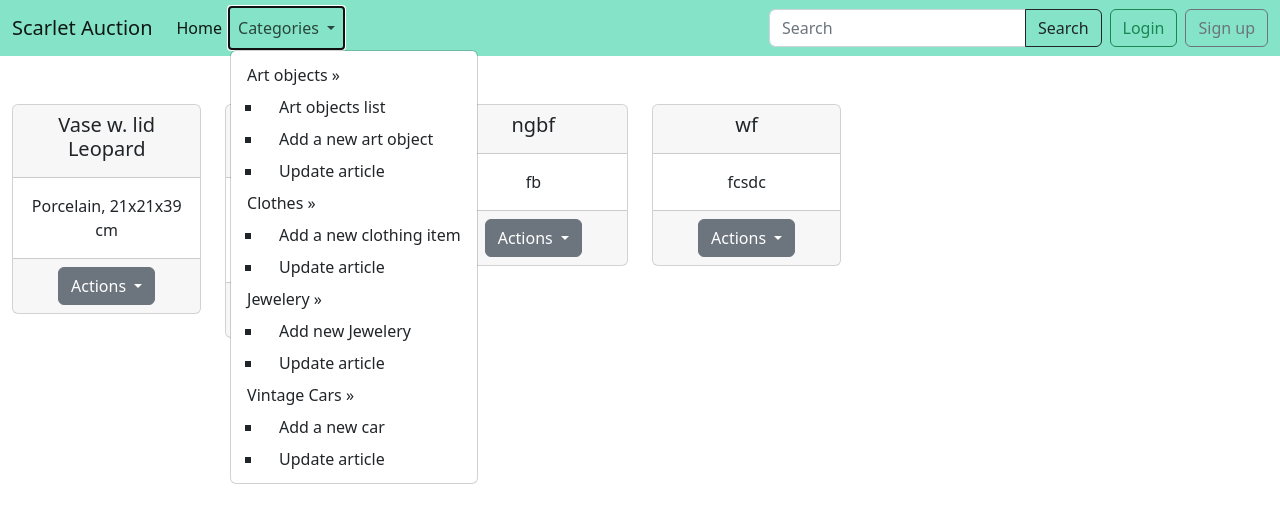
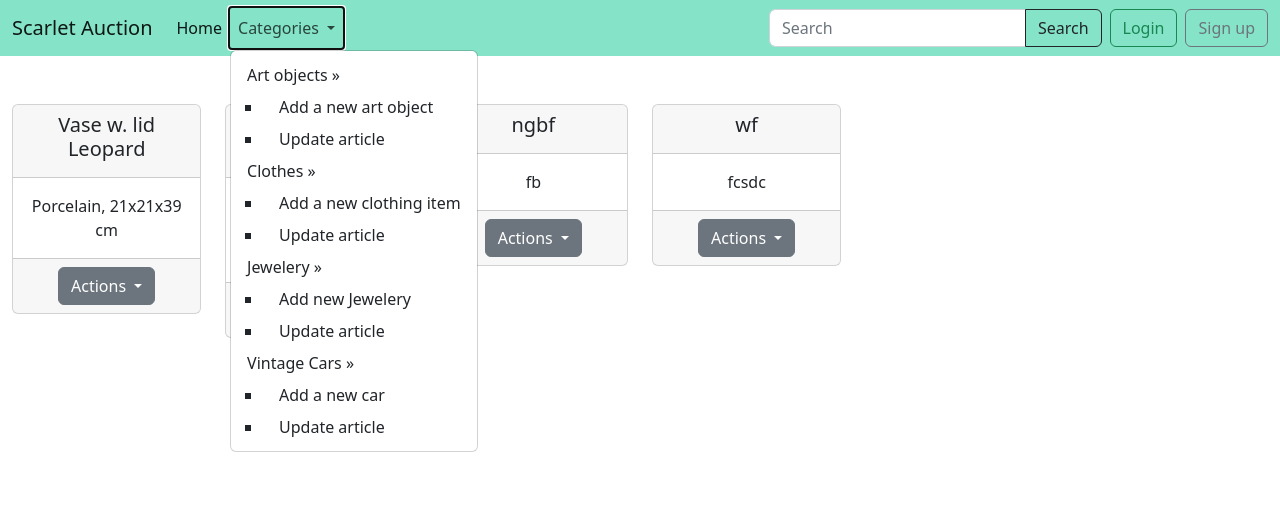
Before and after one commit to GeaninaChe/ScarletAuction, a Django app: page /artobjects/1 in a window 1280 px wide, after a click on "Categories". Shown: the top 523 px of the page. Run offline with Django 4.2, Linux system fonts and the light colour scheme; data comes from the database, SQL or seed files in the repository; parts of the project's set-up code (start-up, migrations or seed data) failed here and were passed over.

Commit message:
Merge remote-tracking branch 'origin/master'
# Conflicts:
#	.idea/workspace.xml

```diff
--- a/templates/artobjects/update_objects.html
+++ b/templates/artobjects/update_objects.html
@@ -9,7 +9,7 @@
             <div class="col-md-6 offset-md-3">
                 <div class="card">
                     <div class="card-header">
-                        <h3 class="text-center">Update {{ artobjects.product_name }} {{ artobjects.description }}</h3>
+                        <h3 class="text-center">Update {{ artobjects.product_name }} {{ artobjects.description }} {{ artobjects.final_price }}</h3>
                     </div>
                     <form method="post">
                         {% csrf_token %}
--- a/templates/navbar.html
+++ b/templates/navbar.html
@@ -26,15 +26,12 @@
                     </a>
                     <ul class="dropdown-menu" aria-labelledby="dropdownMenuButton">
 
-                        <li><a class="dropdown-item" href="#">Art objects &raquo;</a>
+                        <li><a class="dropdown-item" href="{% url 'artobjects_list' %}">Art objects &raquo;</a>
                             <ul class="'dropdown-menu dropdown-submenu">
-                                <li>
-                                    <a class="dropdown-item" href="{% url 'artobjects_list' %}">Art objects list</a>
-                                </li>
                                 <li>
                                     <a class="dropdown-item" href="{% url 'create_object' %}">Add a new art object</a>
                                 </li>
-                                 <li>
+                                <li>
                                     <a class="dropdown-item" href="{% url 'update_objects' %}">Update article</a>
                                 </li>
                             </ul>
```
